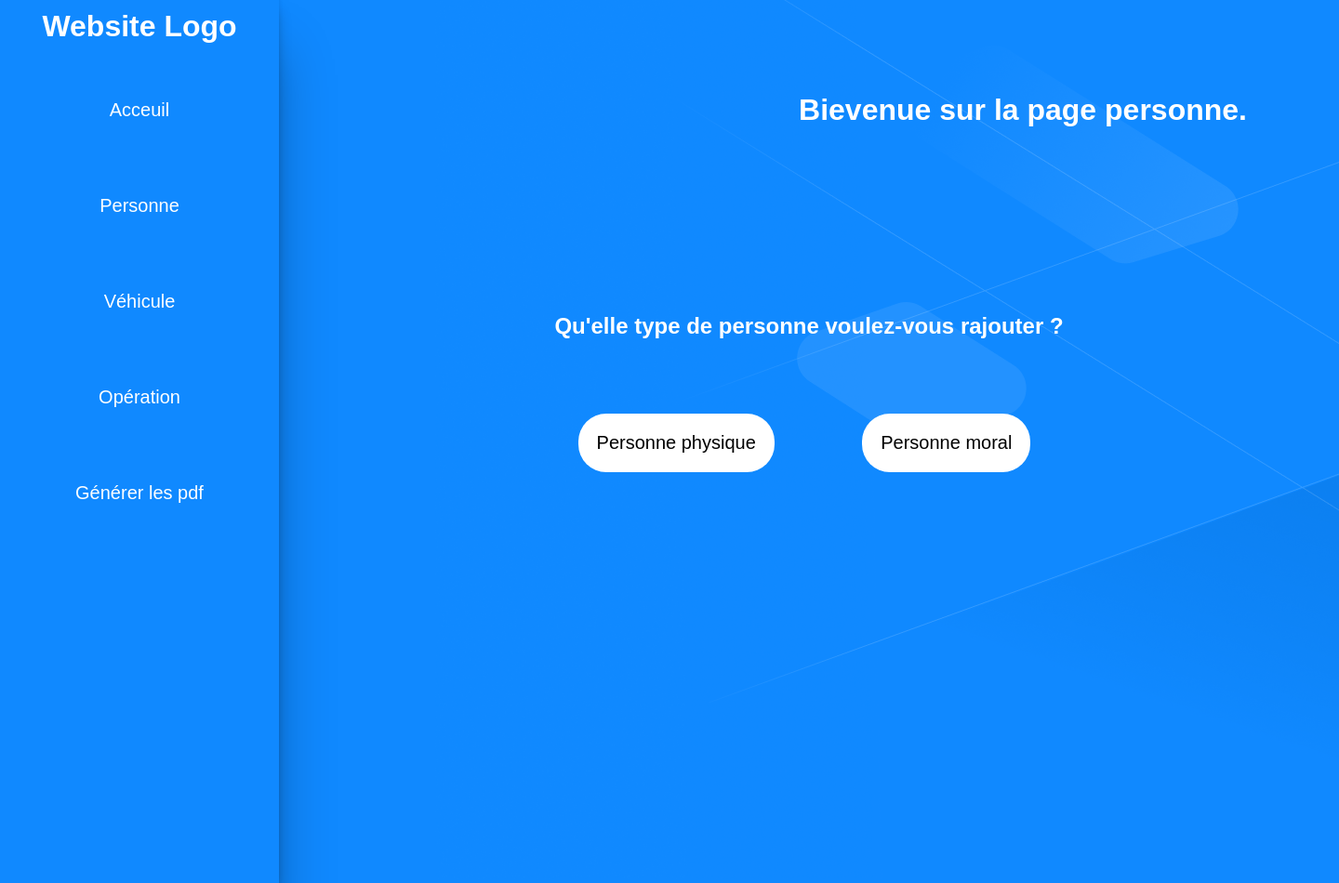
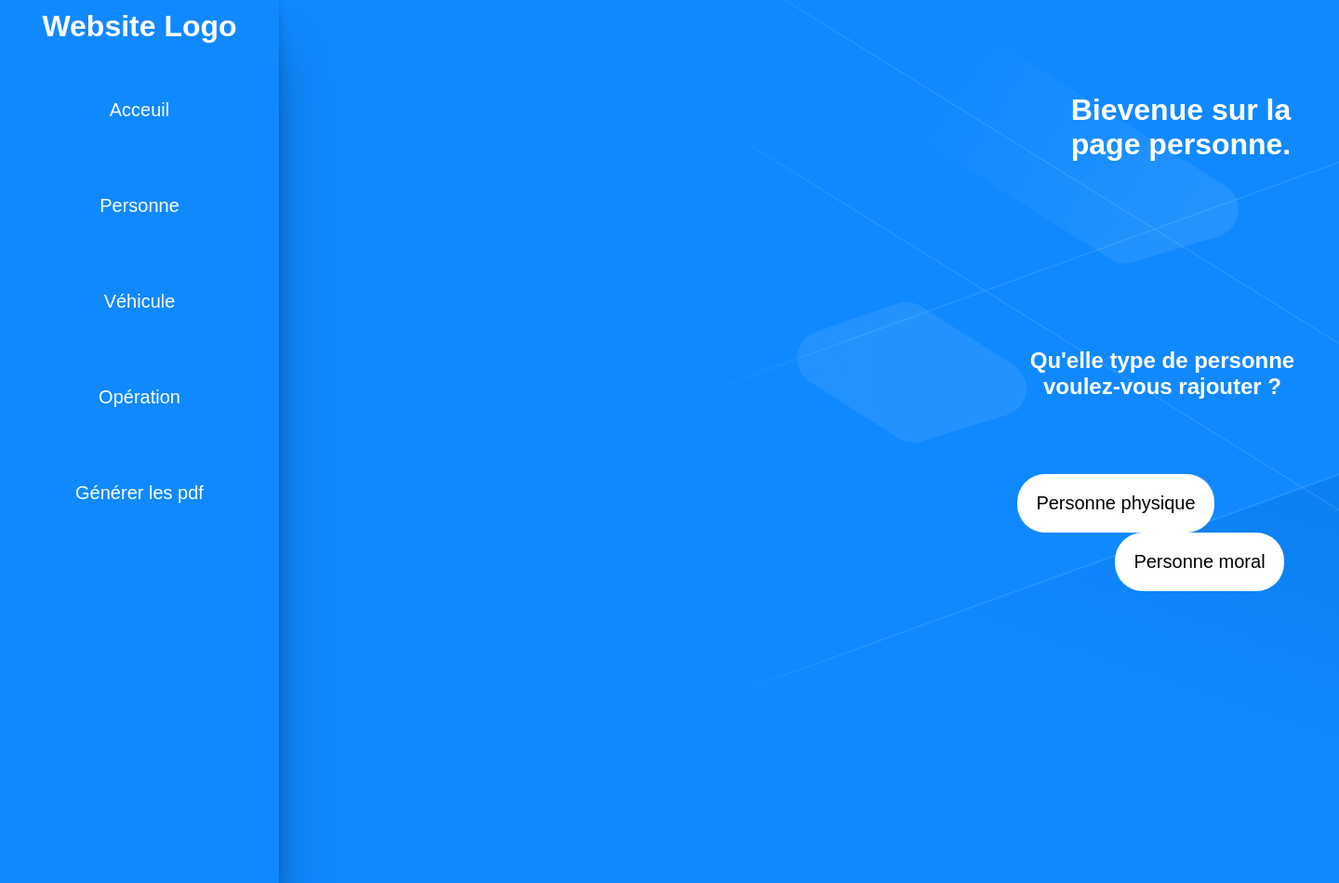
Before and after one commit to Rayan-El-Manssouri/sivV2, a PHP site: page /sivV2/connexion/confirmer/DeclarationAchat/personne/index.php in a window 1440 px wide. Shown: the whole page at 93% size. Run offline with PHP 8.4, Linux system fonts and the light colour scheme.

Commit message:
Feat : réorgaisation du style

```diff
--- a/public/connexion/confirmer/DeclarationAchat/personne/index.css
+++ b/public/connexion/confirmer/DeclarationAchat/personne/index.css
@@ -13,15 +13,27 @@ body{
 
 .global{
     color: #fff;
-
+   width: 600px;
+   position: relative;
+   left: 800px;
+   height: 700px;
+   text-align: center;
 }
 
+.global h1{
+    position: relative;
+    text-align: center;
+    top: 100px;
+    left: 20px;
+}
 
 
 .button{
     position: relative;
     text-align: center;
     top: 300px;
+    height: 250px;
+
 }
 
 .BtnPrincipal{
@@ -37,13 +49,6 @@ body{
 
 
 
-.global h1{
-    position: relative;
-    left: 550px;
-    text-align: center;
-    top: 100px;
-    width: 800px;
-}
 
 .button button{
     background-color: #fff;
```
